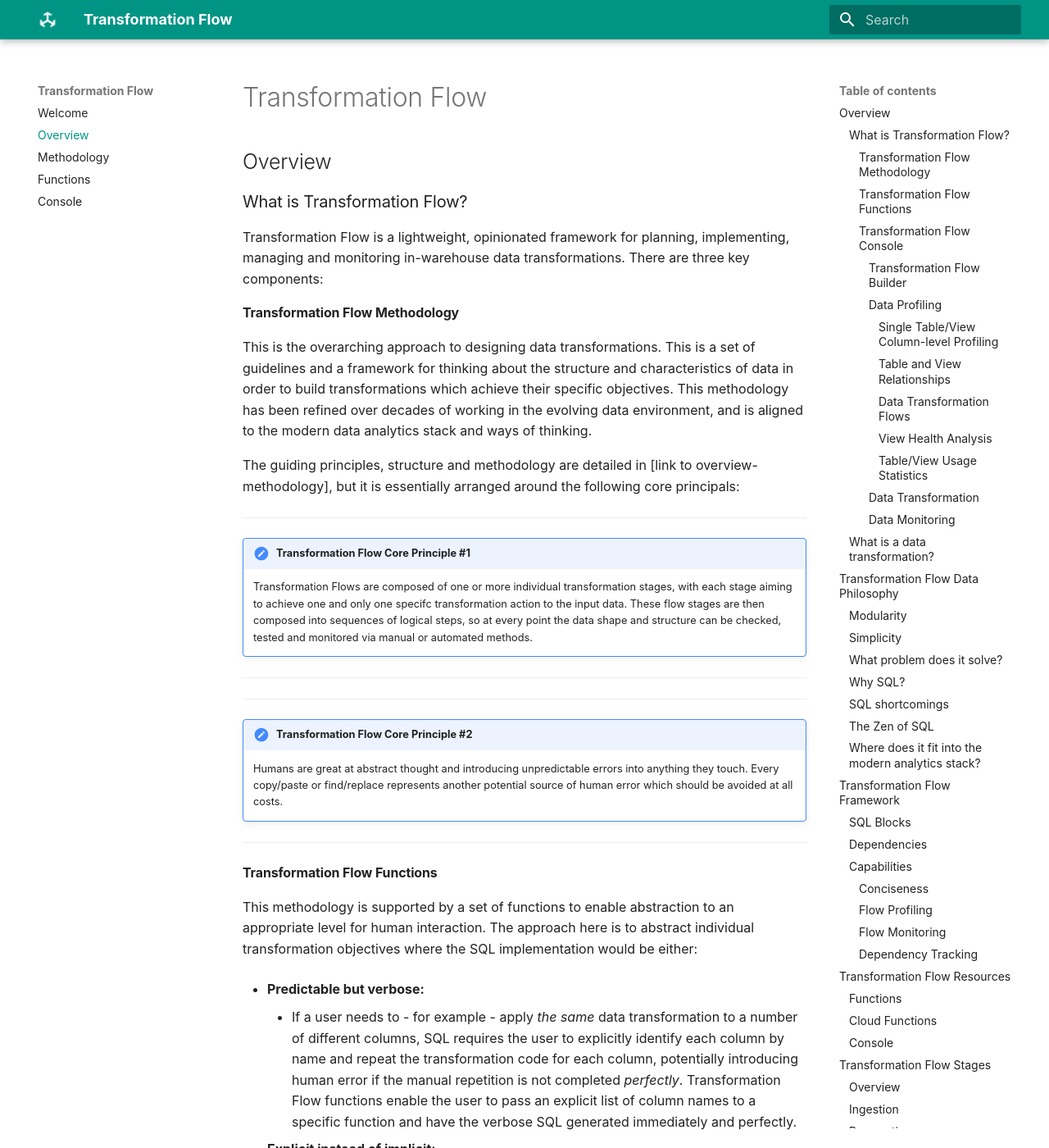
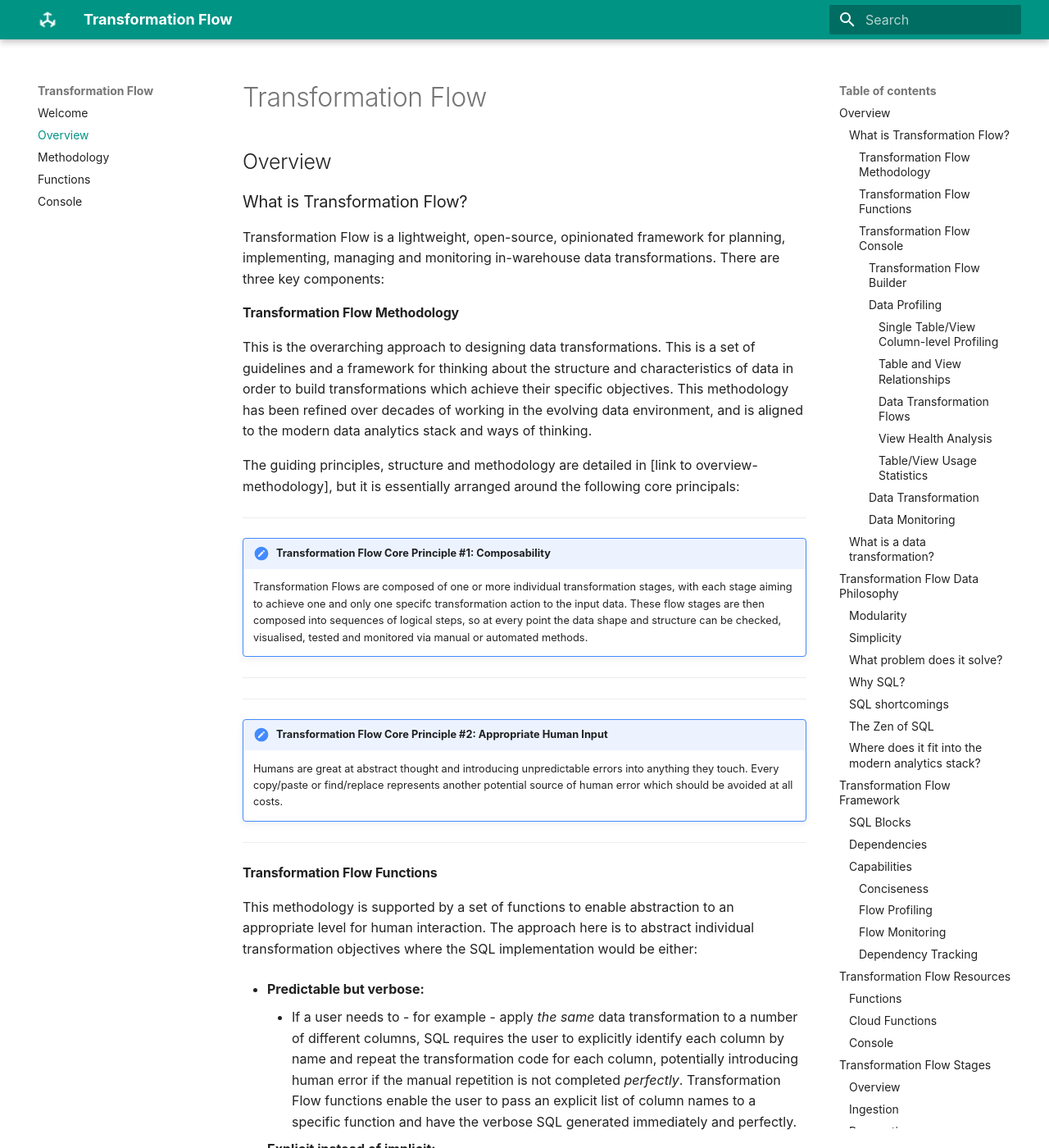
Before and after one commit to transformationflow/transformationflow.github.io, an MkDocs documentation site: the page built from docs/overview-all.md, in a window 1280 px wide and 1400 px high. Shown: the whole window at 82% size. Built offline with MkDocs 1.6.1 and Material for MkDocs 9.7.7, drawn with Linux system fonts in a browser that asks for light colours; some web fonts are replaced; comment, search, counter and statistics services are not loaded.

Commit message:
Updated index & nav

```diff
--- a/docs/overview-all.md
+++ b/docs/overview-all.md
@@ -2,7 +2,7 @@
 
 ## Overview
 ### What is Transformation Flow?
-Transformation Flow is a lightweight, opinionated framework for planning, implementing, managing and monitoring in-warehouse data transformations.  There are three key components:
+Transformation Flow is a lightweight, open-source, opinionated framework for planning, implementing, managing and monitoring in-warehouse data transformations.  There are three key components:
 
 #### Transformation Flow Methodology
 This is the overarching approach to designing data transformations.  This is a set of guidelines and a framework for thinking about the structure and characteristics of data in order to build transformations which achieve their specific objectives.  This methodology has been refined over decades of working in the evolving data environment, and is aligned to the modern data analytics stack and ways of thinking.
@@ -10,12 +10,12 @@ This is the overarching approach to designing data transformations.  This is a s
 The guiding principles, structure and methodology are detailed in [link to overview-methodology], but it is essentially arranged around the following core principals:
 
 ---
-!!! tldr "Transformation Flow Core Principle #1"
-    Transformation Flows are composed of one or more individual transformation stages, with each stage aiming to achieve one and only one specifc transformation action to the input data.  These flow stages are then composed into sequences of logical steps, so at every point the data shape and structure can be checked, tested and monitored via manual or automated methods.
+!!! tldr "Transformation Flow Core Principle #1: Composability"
+    Transformation Flows are composed of one or more individual transformation stages, with each stage aiming to achieve one and only one specifc transformation action to the input data.  These flow stages are then composed into sequences of logical steps, so at every point the data shape and structure can be checked, visualised, tested and monitored via manual or automated methods.
 ---
 
 ---
-!!! tldr "Transformation Flow Core Principle #2"
+!!! tldr "Transformation Flow Core Principle #2: Appropriate Human Input"
     Humans are great at abstract thought and introducing unpredictable errors into anything they touch.  Every copy/paste or find/replace represents another potential source of human error which should be avoided at all costs.
 ---
 
```
Also changed, not shown: docs/overview-methodology.md (+20 -14 lines).
